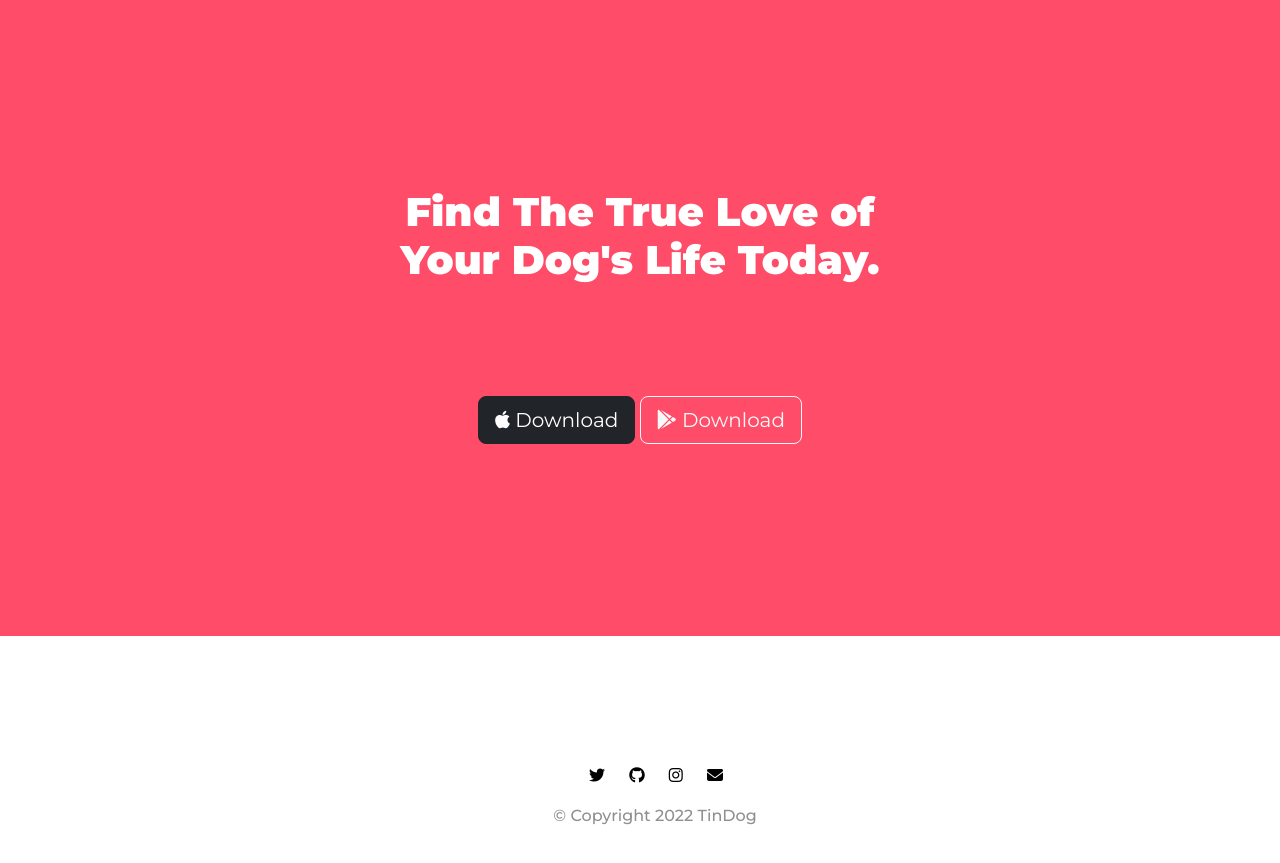
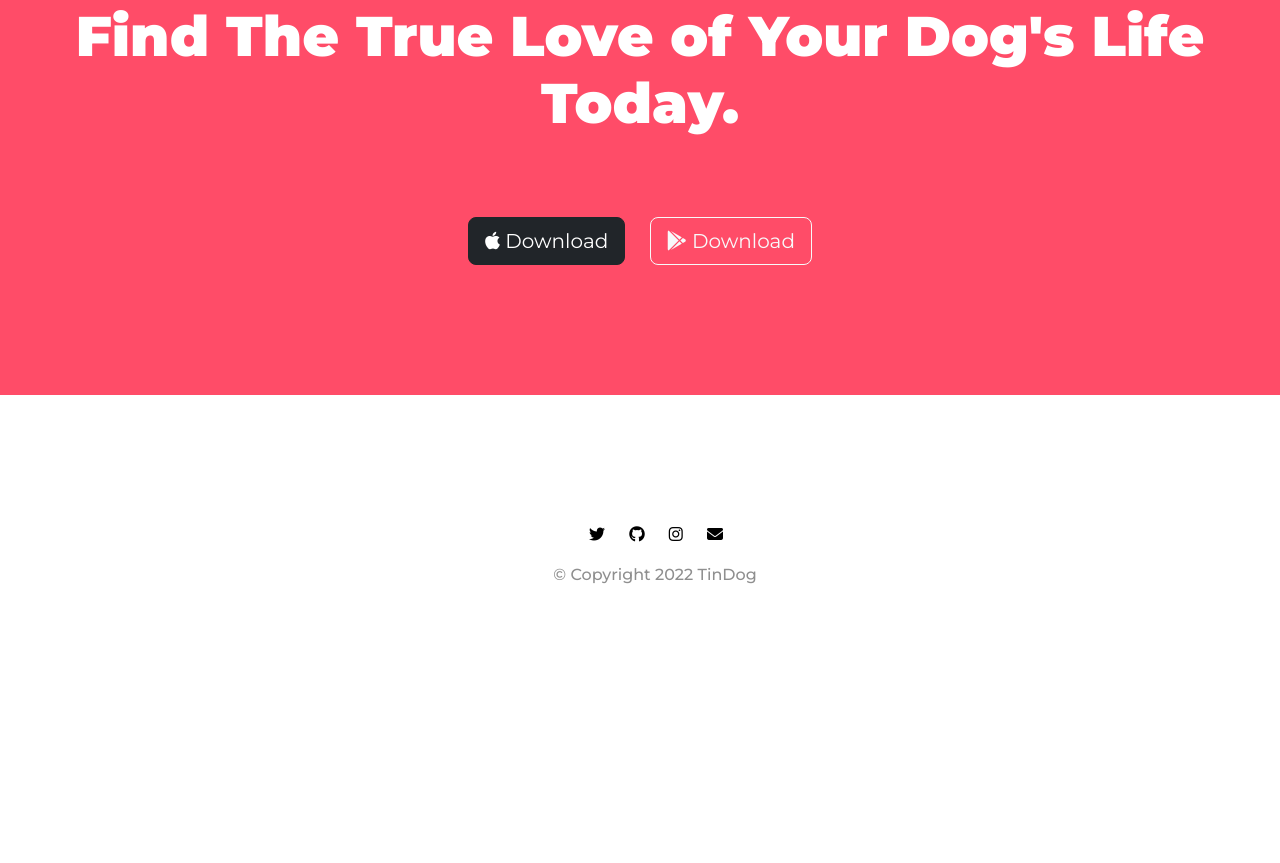
Before and after one commit to jeffvital/TinDog, a plain HTML site: page index.html in a window 1280 px wide. Shown: the part 2676-3539 px from the top of the page. After the commit the page ends 3391 px from the top, so only its background shows below. Drawn offline with nearby package versions, Linux system fonts and the light colour scheme.

Commit message:
finishing footer section

```diff
--- a/css/styles.css
+++ b/css/styles.css
@@ -173,14 +173,8 @@ p {
 #cta {
   background-color: #ff4c68;
   color: #fff;
-  padding: 15% 28%;
+  padding: 120px 40px 120px 40px;
   text-align: center;
-}
-
-.foot-text {
-  font-size: 2.5rem;
-  font-family: "Montserrat";
-  margin: 20% auto;
 }
 
 .social-media-footer {
@@ -205,8 +199,24 @@ a:hover {
   margin: 10%;
 }
 
+.foot-text {
+  margin-bottom: 70px;
+  font-family: "Montserrat", sans-serif;
+  font-size: 3.5rem;
+}
+
+@media (max-width: 768px) {
+  .foot-text {
+    font-size: 2rem;
+  }
+}
+
 .footer-copy {
   text-align: center;
   color: #8f8f8f;
   padding-left: 30px;
 }
+
+.footer-btn {
+  margin: 10px;
+}
--- a/index.html
+++ b/index.html
@@ -255,10 +255,10 @@
 
     <section id="cta">
       <h3 class="foot-text">Find The True Love of Your Dog's Life Today.</h3>
-      <button type="button" class="btn btn-dark btn-lg">
+      <button type="button" class="btn btn-dark btn-lg footer-btn">
         <i class="fa-brands fa-apple"></i> Download
       </button>
-      <button type="button" class="btn btn-outline-light btn-lg">
+      <button type="button" class="btn btn-outline-light btn-lg footer-btn">
         <i class="fa-brands fa-google-play"></i>
         Download
       </button>
@@ -285,9 +285,7 @@
           <a href=""><i class="fa-solid fa-envelope"></i> </a>
         </li>
       </ul>
-      <div class="footer-copy">
-        <p>&copy; Copyright 2022 TinDog</p>
-      </div>
+      <p class="footer-copy">&copy; Copyright 2022 TinDog</p>
     </footer>
   </body>
 </html>
```
